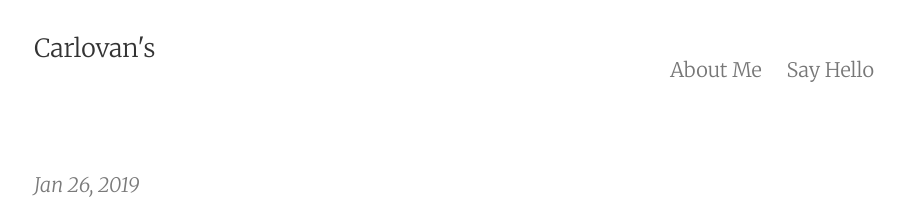
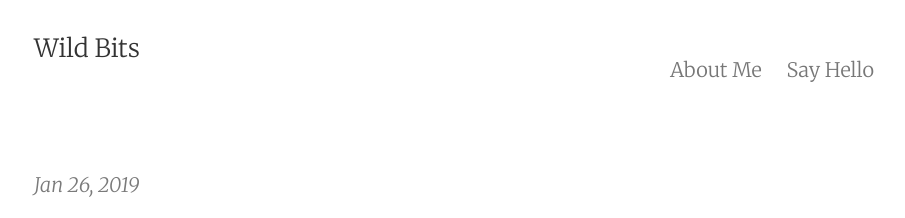
Before and after one commit to Carlovan/carlovan.github.io, a Jekyll site: the page built from index.html, in a window 1280 px wide. Shown: the top 218 px of the page, without its empty margins (186-1091 px from the left). Built offline with Jekyll 4.4.1, drawn with Linux system fonts in a browser that asks for light colours; the list of posts is cut into pages by our own code.

Commit message:
Change blog title

```diff
--- a/_config.yml
+++ b/_config.yml
@@ -1,8 +1,8 @@
 # Site settings
-title:       "Carlovan's"
+title:       "Wild Bits"
 email:       giulio.carlassare@gmail.com
 author:      Giulio Carlassare
-description: "My personal blog"
+description: "A blog about programming and nature"
 baseurl:     ""
 url:         "https://carlovan.github.io"
 date_format: "%b %-d, %Y"
```
